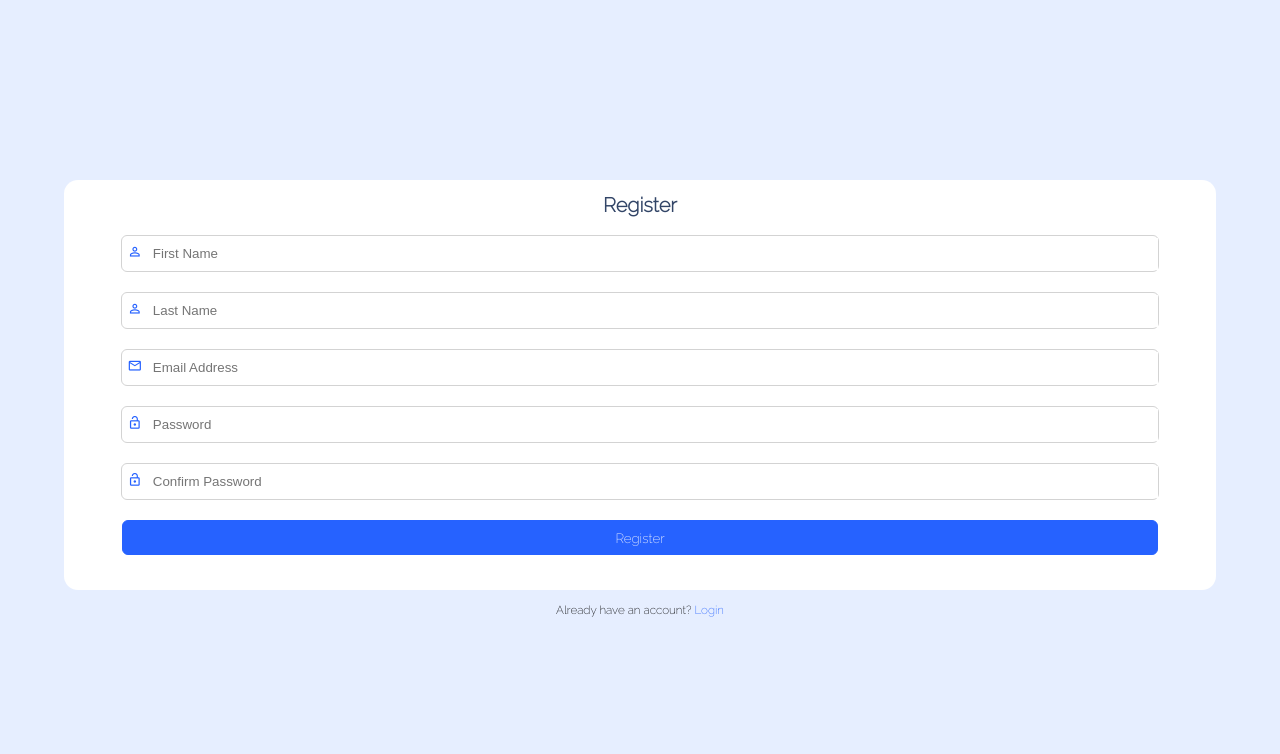
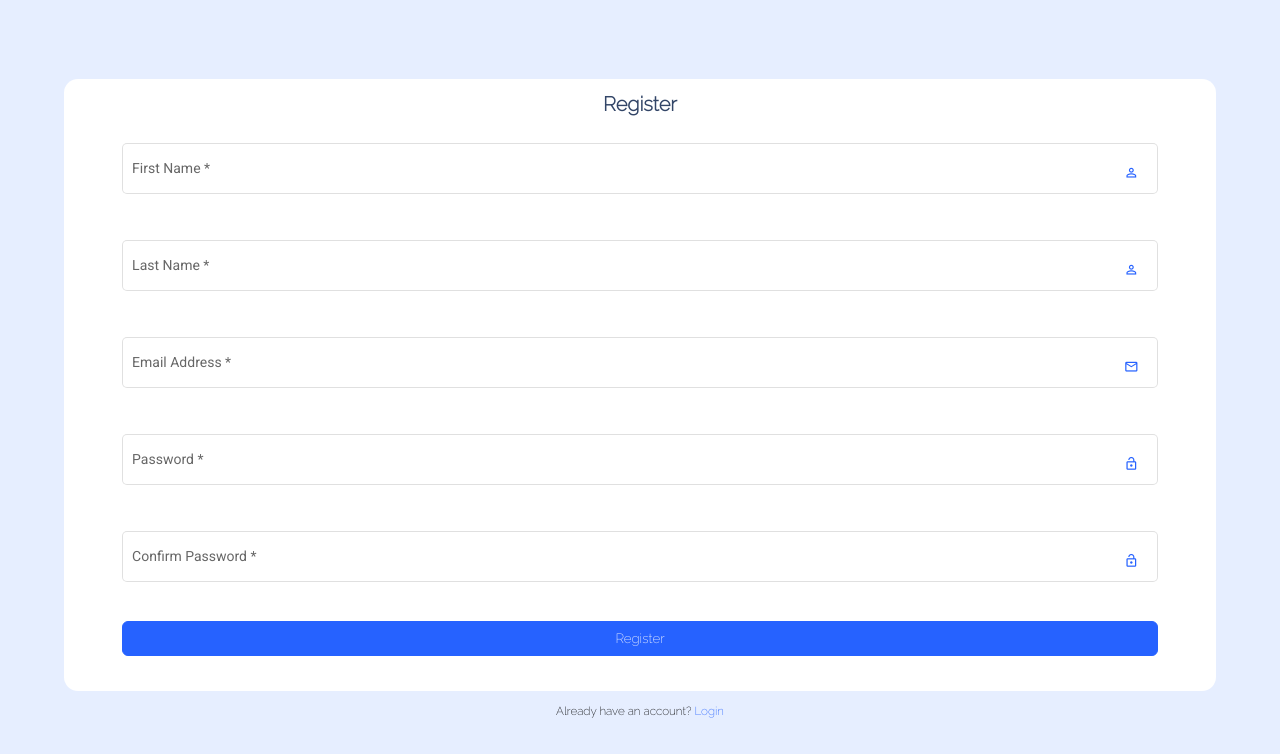
Before and after one commit to Real-Artisan/scrapbook-pro, an Angular app: page /signup in a window 1280 px wide. Shown: the top 754 px of the page. Built offline with nearby package versions, Linux system fonts and the light colour scheme.

Commit message:
validation

```diff
--- a/src/app/Components/login/login.component.html
+++ b/src/app/Components/login/login.component.html
@@ -3,15 +3,24 @@
         <div class="h2">Login</div>
         <div class="message">Enter your credentials to access your notes</div>
         <form class="login-form" >
-            <div class="textbox">
-                <mat-icon> email</mat-icon>
-                <input [formControl]="email" type="email" placeholder="Enter Your Email Address">
-            </div>
 
-            <div class="textbox">
-                <mat-icon>lock</mat-icon>
-                <input [formControl]="password" type="password" placeholder=" Enter Your Password">
-            </div>
+                <mat-form-field appearance="outline">
+                    <mat-label>Email Address</mat-label>
+                    <input matInput [formControl]="email" type="email" placeholder="Enter Your Email Address">
+                    <mat-icon matSuffix> email</mat-icon>
+
+                </mat-form-field>
+
+                <mat-form-field appearance="outline">
+                    <mat-label>Password</mat-label>
+                    <input matInput [formControl]="password" type="password" placeholder="Enter Your Password">
+                    <mat-icon matSuffix>lock</mat-icon>
+
+
+                </mat-form-field>
+
+                <mat-hint *ngIf="errorMessage">{{errorMessage}}</mat-hint>
+
             <div class="button-area">
                 <button (click)="login()" class="login-button">
                     <div class="not-submitted">
--- a/src/app/Components/login/login.component.scss
+++ b/src/app/Components/login/login.component.scss
@@ -8,7 +8,7 @@
     .login-card
     {
         background-color: #fff;
-        height: 37vh;
+        min-height: max-content;
         width: 90vw;
         border-radius: 14px;
         .h2
@@ -27,24 +27,10 @@
         }
         form
         {
-            .textbox
-            {
+            mat-form-field{
                 display: block;
+                width: 90%;
                 margin: auto;
-                margin-top: 20px;
-                align-items: center;
-                display: flex;
-                width: 90%;
-                border: 1px solid lightgray;
-                height: 35px;
-                border-radius: 6px;
-                input
-                {
-                    outline: none;
-                    background: #fff;
-                    width: 100%;
-                    border: none;
-                    height: 30px;
             }
             mat-icon
             {
@@ -53,6 +39,10 @@
                 margin-left: 6px;
                 margin-top: 6px;
             }
+            mat-hint{
+                color: red;
+                margin-left: 5%;
+                font-weight: 800;
             }
             .button-area
             {
@@ -73,6 +63,7 @@
                     flex-direction: row-reverse;
                     align-items: center;
                     justify-content: center;
+                    margin-bottom: 20px;
                     .not-submitted
                     {
                         margin-left: 2.5px;
--- a/src/app/Components/login/login.component.ts
+++ b/src/app/Components/login/login.component.ts
@@ -12,6 +12,8 @@ import { UserinfoService } from 'src/app/Services/userinfo.service';
 })
 export class LoginComponent implements OnInit {
 submitted:boolean = false;
+errorMessage = ""
+error:any;
   constructor( private auth: AuthService, private router: Router, private info: UserinfoService ) { }
 email = new FormControl("", Validators.required);
 password = new FormControl("", Validators.required);
@@ -26,7 +28,19 @@ login()
       email:this.email.value,
       password:this.password.value,
     }
-  );
+  ).subscribe((response) =>
+  {
+  this.result = response;
+  sessionStorage.setItem('loggedIn', "true");
+  this.router.navigate(["/dashboard"]);
+  },
+  (error) =>
+  {
+    this.submitted = false;
+    this.error = error;
+    this.errorMessage = this.error.error.message
+
+  });
 }
 
   ngOnInit(): void {
--- a/src/app/Components/register/register.component.html
+++ b/src/app/Components/register/register.component.html
@@ -2,27 +2,53 @@
     <div class="login-card">
         <div class="h2">Register</div>
         <form class="login-form" >
-            <div class="textbox">
-                <mat-icon>perm_identity</mat-icon>
-                <input [formControl]="firstName" type="text" placeholder="First Name">
-            </div>
-            <div class="textbox">
-                <mat-icon>perm_identity</mat-icon>
-                <input [formControl]="lastName" type="text" placeholder="Last Name">
-            </div>
-            <div class="textbox">
-                <mat-icon> mail_outline</mat-icon>
-                <input [formControl]="email" type="email" placeholder="Email Address">
-            </div>
 
-            <div class="textbox">
-                <mat-icon>lock_open</mat-icon>
-                <input [formControl]="password" type="password" placeholder="Password">
-            </div>
-            <div class="textbox">
-                <mat-icon>lock_open</mat-icon>
-                <input [formControl]="confirmPassword" type="password" placeholder="Confirm Password">
-            </div>
+                <mat-form-field appearance="outline">
+                    <mat-label>First Name</mat-label>
+                    <input matInput [formControl]="firstName" type="text" placeholder="First Name">
+                    <mat-icon matSuffix>perm_identity</mat-icon>
+
+                  </mat-form-field>
+
+
+                <mat-form-field appearance="outline">
+                    <mat-label>Last Name</mat-label>
+                    <input matInput [formControl]="lastName" type="text" placeholder="Last Name">
+                    <mat-icon matSuffix>perm_identity</mat-icon>
+
+                  </mat-form-field>
+
+
+
+            <mat-form-field appearance="outline">
+                <mat-label>Email Address</mat-label>
+                <input matInput [formControl]="email" type="email" placeholder="Email Address">
+                <mat-icon matSuffix>mail_outline</mat-icon>
+
+
+              </mat-form-field>
+
+
+
+
+              <mat-form-field appearance="outline">
+                <mat-label>Password</mat-label>
+                <input matInput [formControl]="password" type="password" placeholder="Password">
+                <mat-icon matSuffix>lock_open</mat-icon>
+
+
+              </mat-form-field>
+              <mat-hint *ngIf="pass">{{pass}}</mat-hint>
+
+                <mat-form-field appearance="outline">
+                    <mat-label>Confirm Password</mat-label>
+                    <input matInput [formControl]="confirmPassword" type="password" placeholder="Confirm Password">
+                    <mat-icon matSuffix>lock_open</mat-icon>
+
+
+                  </mat-form-field>
+                  <mat-hint *ngIf="errorMessage">{{errorMessage}}</mat-hint>
+
             <div class="button-area">
                 <button (click)="register()" class="login-button">
                     <div class="!submitted">
--- a/src/app/Components/register/register.component.scss
+++ b/src/app/Components/register/register.component.scss
@@ -1,3 +1,6 @@
+
+
+
 .login-wrapper
 {   font-family: 'Raleway', sans-serif;
     width: 100vw;
@@ -27,6 +30,19 @@
         }
         form
         {
+
+            mat-icon
+            {
+                color: #2662ff;
+                font-size: 11pt;
+                margin-left: 6px;
+                margin-top: 6px;
+            }
+            mat-form-field{
+                display: block;
+                width: 90%;
+                margin: auto;
+            }
             .textbox
             {
                 display: block;
@@ -53,6 +69,11 @@
                     margin-left: 6px;
                     margin-top: 6px;
                 }
+            }
+            mat-hint{
+                color: red;
+                margin-left: 5%;
+                font-weight: 800;
             }
             .button-area
             {
@@ -117,10 +138,3 @@
     }
 
 }
-@media(min-width:750px)
-{
-    .login-card
-    {
-        width: 24vw;
-    }
-}
--- a/src/app/Components/register/register.component.ts
+++ b/src/app/Components/register/register.component.ts
@@ -11,6 +11,9 @@ import { AuthService } from 'src/app/Services/auth.service';
 })
 export class RegisterComponent implements OnInit {
 submitted:boolean = false;
+errorMessage = ""
+error:any;
+pass ="";
   constructor( private auth: AuthService, private router: Router ) { }
 firstName = new FormControl("", Validators.required);
 lastName = new FormControl("", Validators.required);
@@ -25,6 +28,7 @@ confirmPassword = new FormControl("", Validators.required);
     if(this.password.value !== this.confirmPassword.value)
     {
       this.submitted = false;
+      this.pass = "Passwords Don't Match"
       return;
     }
     else
@@ -46,7 +50,8 @@ confirmPassword = new FormControl("", Validators.required);
       (error) =>
       {
         this.submitted = false;
-        console.log(error);
+        this.error = error;
+        this.errorMessage = this.error.error.message;
       });
     }
 
--- a/src/app/Components/view/view.component.html
+++ b/src/app/Components/view/view.component.html
@@ -3,7 +3,10 @@
         <mat-icon (click)="goBack()">keyboard_arrow_left</mat-icon>
         <button *ngIf="currentNote" (click)="updateNote(currentNote.id)" class="save">
 
+            <div *ngif="submitted" class="submitted"></div>
+            <div  class="submitted">
                 Update
+            </div>
 
         </button>
     </div>
--- a/src/app/Components/view/view.component.scss
+++ b/src/app/Components/view/view.component.scss
@@ -26,12 +26,26 @@
             height: 30px;
             font-family: 'Raleway', sans-serif;
             margin-right: 10px;
-            cursor: pointer;
-            display: grid;
-            mat-icon
+            .not-submitted
             {
-                font-size: large;
-                margin: auto;
+                font-weight: 800;
+            }
+            .submitted
+            {
+               margin-right: 2.5px;
+                height: 11px;
+                width:11px;
+                border-radius: 100%;
+                border: 3.5px solid #fff;
+                border-top-color: lightgray;
+                background: transparent;
+                animation: spin 1s linear 0s infinite  none;
+
+                @keyframes spin {
+                    0% { transform: rotate(0deg); }
+                    100% {transform: rotate(360deg);}
+
+                }
             }
         }
     }
--- a/src/app/Services/auth.service.ts
+++ b/src/app/Services/auth.service.ts
@@ -30,11 +30,6 @@ userInfo:any;
 
   public login(loginData: { email:string, password:string })
   {
-    return this.http.post(`${environment.apiUrl}/user/login/v2`, loginData, { headers: this.headers, withCredentials:true }).subscribe((response) =>
-    {
-    this.result = response;
-    sessionStorage.setItem('loggedIn', "true");
-    this.router.navigate(["/dashboard"]);
-    });
+    return this.http.post(`${environment.apiUrl}/user/login/v2`, loginData, { headers: this.headers, withCredentials:true });
   }
 }
--- a/src/app/app.module.ts
+++ b/src/app/app.module.ts
@@ -13,7 +13,8 @@ import { AddComponent } from './Components/add/add.component';
 import {MatIconModule} from '@angular/material/icon';
 import { ViewComponent } from './Components/view/view.component';
 import { UpdateComponent } from './Components/update/update.component';
-
+import {MatFormFieldModule} from '@angular/material/form-field';
+import { MatInputModule } from '@angular/material/input';
 @NgModule({
   declarations: [
     AppComponent,
@@ -32,6 +33,8 @@ import { UpdateComponent } from './Components/update/update.component';
     ReactiveFormsModule,
     BrowserAnimationsModule,
     HttpClientModule,
+    MatFormFieldModule,
+    MatInputModule,
 
 
   ],
--- a/src/styles.scss
+++ b/src/styles.scss
@@ -1,4 +1,19 @@
 /* You can add global styles to this file, and also import other style files */
-@import "~@angular/material/prebuilt-themes/pink-bluegrey.css";
+@import "~@angular/material/prebuilt-themes/indigo-pink.css";
 html, body { height: 100%; }
 body { margin: 0; font-family: Roboto, "Helvetica Neue", sans-serif; }
+mat-form-field
+{
+    padding-top: 20px;
+}
+@media (max-width:720px)
+{
+      .login-wrapper
+ {
+      .login-card
+      {
+          width: 20%;
+      }
+  }
+
+}
```
Lines whose indentation alone changed are shown as unchanged.
